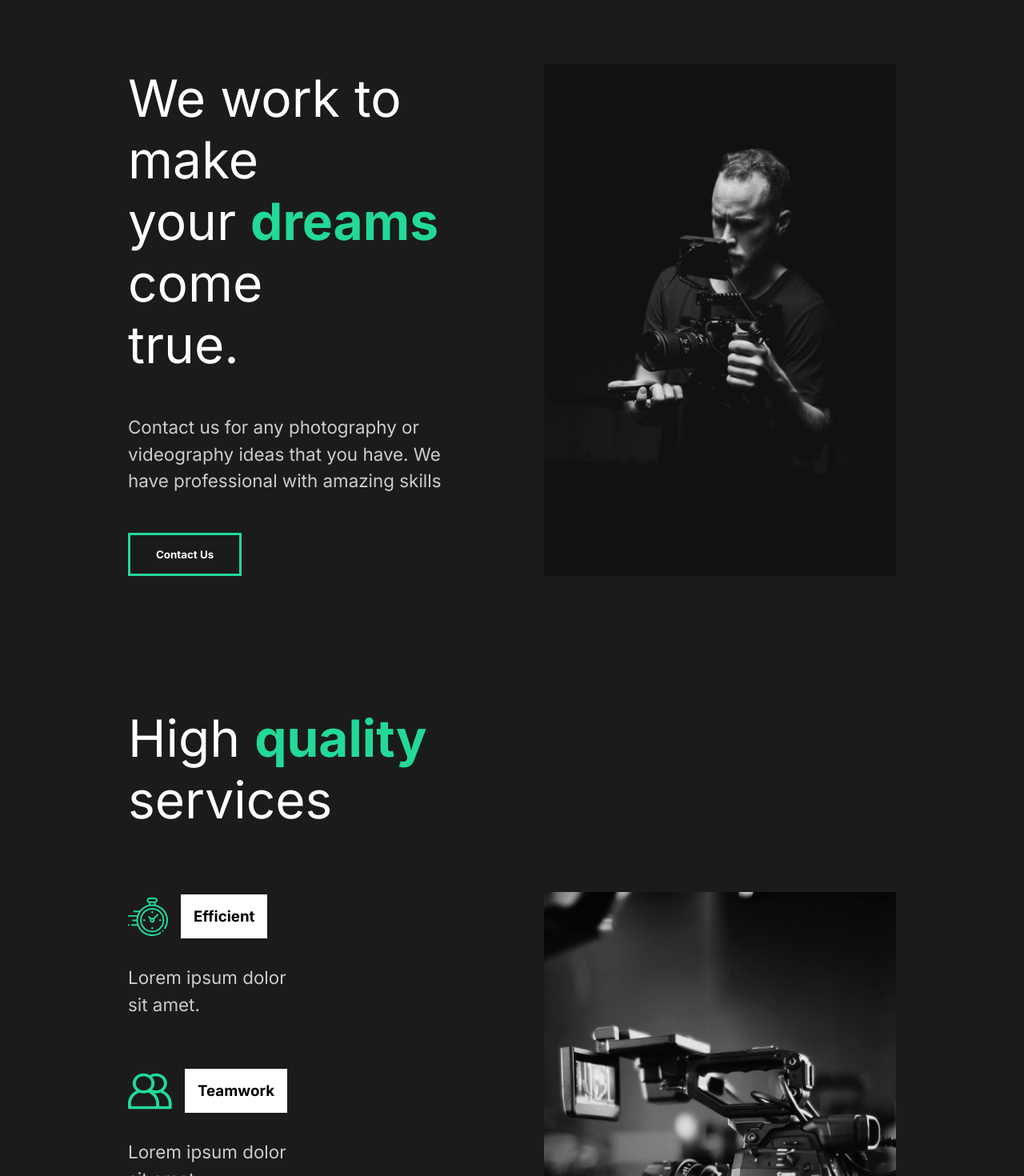
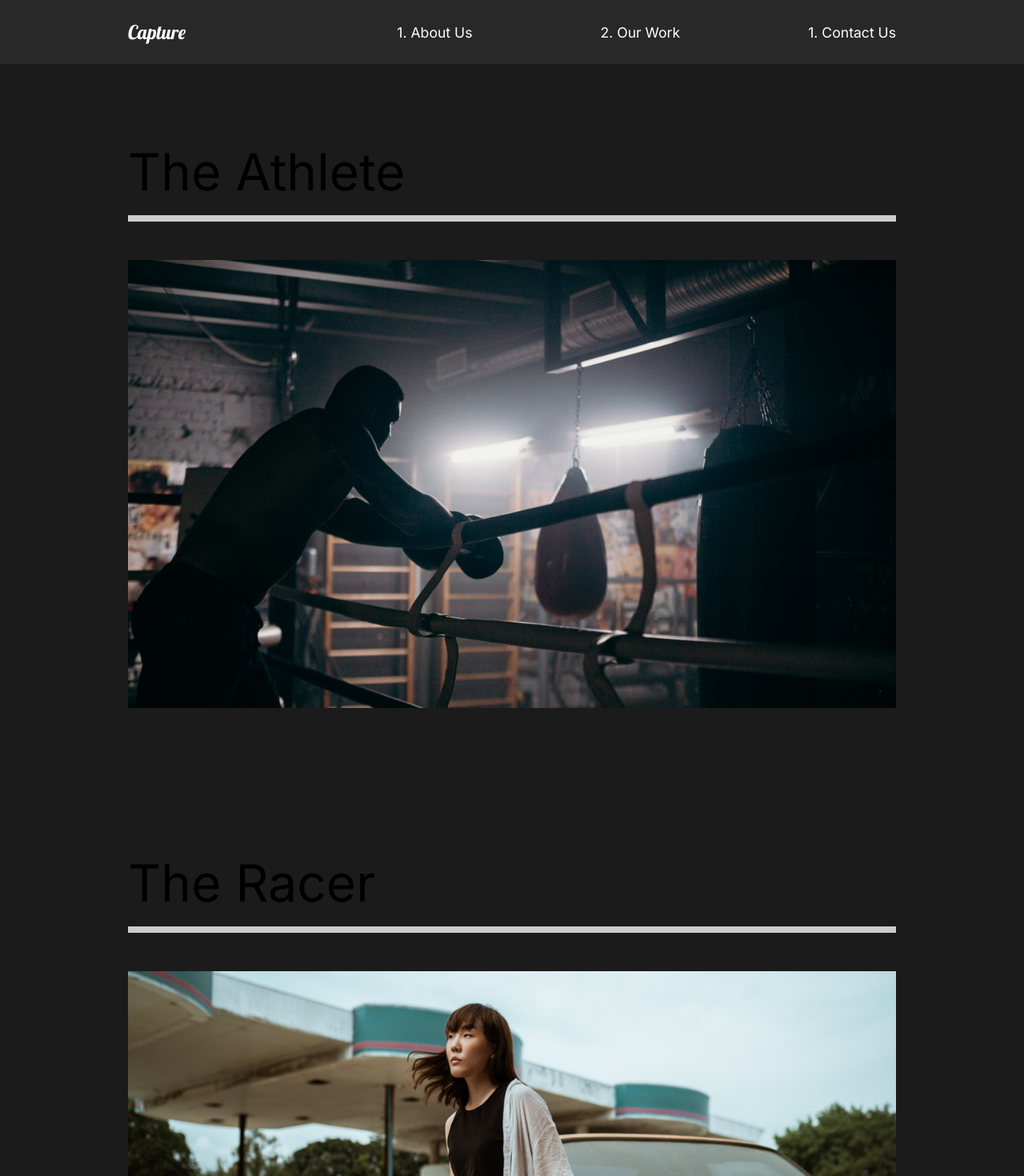
Before and after one commit to sidwp16/the-creative-react-course-capture, a React (Create React App) app: page /work in a window 1280 px wide. Shown: the top 1470 px of the page at 80% size. Built offline with nearby package versions, Linux system fonts and the light colour scheme.

Commit message:
11. Movie Details

```diff
--- a/src/App.js
+++ b/src/App.js
@@ -1,12 +1,32 @@
 import React from "react";
 import AboutUs from "./pages/AboutUs";
 import GlobalStyle from "./components/GlobalStyle";
+import Nav from "./components/Nav";
+import ContactUs from "./pages/ContactUs";
+import OurWork from "./pages/OurWork";
+import MovieDetail from "./pages/MovieDetail";
+import { Switch, Route } from "react-router-dom";
 
 function App() {
   return (
     <div className="App">
       <GlobalStyle />
-      <AboutUs />
+      <Nav />
+      <Switch>
+        <Route path="/" exact>
+          <AboutUs />
+        </Route>
+        <Route path="/work" exact>
+          {" "}
+          <OurWork />
+        </Route>
+        <Route path="/work/:id">
+          <MovieDetail />
+        </Route>
+        <Route path="/contact">
+          <ContactUs />
+        </Route>
+      </Switch>
     </div>
   );
 }
--- /dev/null
+++ b/src/components/Nav.js
@@ -0,0 +1,55 @@
+import React from "react";
+import styled from "styled-components";
+import { Link } from "react-router-dom";
+
+const Nav = () => {
+  return (
+    <StyledNav>
+      <h1>
+        <Link id="logo" to="/">
+          Capture
+        </Link>
+      </h1>
+      <ul>
+        <li>
+          <Link to="/">1. About Us</Link>
+        </li>
+        <li>
+          <Link to="/work">2. Our Work</Link>
+        </li>
+        <li>
+          <Link to="/contact">1. Contact Us</Link>
+        </li>
+      </ul>
+    </StyledNav>
+  );
+};
+
+const StyledNav = styled.nav`
+  min-height: 10vh;
+  display: flex;
+  margin: auto;
+  justify-content: space-between;
+  align-items: center;
+  padding: 1rem 10rem;
+  background: #282828;
+  a {
+    color: white;
+    text-decoration: none;
+  }
+  ul {
+    display: flex;
+    list-style: none;
+  }
+  #logo {
+    font-size: 1.5rem;
+    font-family: "Lobster", cursive;
+    font-weight: lighter;
+  }
+  li {
+    padding-left: 10rem;
+    position: relative;
+  }
+`;
+
+export default Nav;
--- a/src/index.js
+++ b/src/index.js
@@ -2,10 +2,13 @@
 import ReactDOM from "react-dom";
 import App from "./App";
 import reportWebVitals from "./reportWebVitals";
+import { BrowserRouter } from "react-router-dom";
 
 ReactDOM.render(
   <React.StrictMode>
-    <App />
+    <BrowserRouter>
+      <App />
+    </BrowserRouter>
   </React.StrictMode>,
   document.getElementById("root")
 );
--- /dev/null
+++ b/src/movieState.js
@@ -0,0 +1,81 @@
+//Import Images
+import athlete from './img/athlete-small.png';
+import goodtimes from './img/goodtimes-small.png';
+import theracer from './img/theracer-small.png';
+import athlete2 from './img/athlete2.png';
+import goodtimes2 from './img/good-times2.jpg';
+import theracer2 from './img/the-racer2.jpg';
+
+export const MovieState = () => {
+  return [
+    {
+      title: 'The Athlete',
+      mainImg: athlete,
+      secondaryImg: athlete2,
+      url: '/work/the-athlete',
+      awards: [
+        {
+          title: 'Truly A masterpiece',
+          description:
+            '“Lorem Ipsum is simply dummy text of the printing and typesetting industry.”',
+        },
+        {
+          title: 'Fresh look on a brutal sport.',
+          description:
+            '“Lorem Ipsum is simply dummy text of the printing and typesetting industry.”',
+        },
+        {
+          title: 'It’s okay lmao.',
+          description:
+            '“Lorem Ipsum is simply dummy text of the printing and typesetting industry.”',
+        },
+      ],
+    },
+    {
+      title: 'Good Times',
+      mainImg: goodtimes,
+      url: '/work/good-times',
+      secondaryImg: goodtimes2,
+      awards: [
+        {
+          title: 'Truly A masterpiece',
+          description:
+            '“Lorem Ipsum is simply dummy text of the printing and typesetting industry.”',
+        },
+        {
+          title: 'Fresh look on a brutal sport.',
+          description:
+            '“Lorem Ipsum is simply dummy text of the printing and typesetting industry.”',
+        },
+        {
+          title: 'It’s okay lmao.',
+          description:
+            '“Lorem Ipsum is simply dummy text of the printing and typesetting industry.”',
+        },
+      ],
+    },
+    {
+      title: 'The Racer',
+      mainImg: theracer,
+      url: '/work/the-racer',
+      secondaryImg: theracer2,
+      awards: [
+        {
+          title: 'Truly A masterpiece',
+          description:
+            '“Lorem Ipsum is simply dummy text of the printing and typesetting industry.”',
+        },
+        {
+          title: 'Fresh look on a brutal sport.',
+          description:
+            '“Lorem Ipsum is simply dummy text of the printing and typesetting industry.”',
+        },
+        {
+          title: 'It’s okay lmao.',
+          description:
+            '“Lorem Ipsum is simply dummy text of the printing and typesetting industry.”',
+        },
+      ],
+    },
+  ];
+};
--- /dev/null
+++ b/src/pages/ContactUs.js
@@ -0,0 +1,11 @@
+import React from "react";
+
+const ContactUs = () => {
+  return (
+    <div>
+      <h1>Contact Us</h1>
+    </div>
+  );
+};
+
+export default ContactUs;
--- /dev/null
+++ b/src/pages/MovieDetail.js
@@ -0,0 +1,101 @@
+import React, { useState, useEffect } from "react";
+import styled from "styled-components";
+import { useHistory } from "react-router-dom";
+import { MovieState } from "../movieState";
+
+const MovieDetail = () => {
+  const history = useHistory();
+  const url = history.location.pathname;
+  const [movies, setMovies] = useState(MovieState);
+  const [movie, setMovie] = useState(null);
+  useEffect(() => {
+    const currentMovie = movies.filter((stateMovie) => stateMovie.url === url);
+    setMovie(currentMovie[0]);
+  }, [movies, url]);
+  return (
+    <>
+      {movie && (
+        <Details>
+          <HeadLine>
+            <h2>{movie.title}</h2>
+            <img src={movie.mainImg} />
+          </HeadLine>
+          <Awards>
+            {movie.awards.map((award) => (
+              <Award title={award.title} description={award.description} />
+            ))}
+          </Awards>
+          <ImageDisplay>
+            <img src={movie.secondaryImg} alt="" />
+          </ImageDisplay>
+        </Details>
+      )}
+    </>
+  );
+};
+
+const Details = styled.div`
+  color: white;
+`;
+
+const HeadLine = styled.div`
+  min-height: 90vh;
+  padding-top: 20rem;
+  position: relative;
+  h2 {
+    position: absolute;
+    top: 10%;
+    left: 50%;
+    transform: translate(-50%, -10%);
+  }
+  img {
+    width: 100%;
+    height: 70vh;
+    object-fit: cover;
+  }
+`;
+
+const Awards = styled.div`
+  min-height: 80vh;
+  display: flex;
+  margin: 5rem 10rem;
+  align-items: center;
+  justify-content: space-around;
+`;
+
+const AwardStyle = styled.div`
+  padding: 5rem;
+  h3 {
+    font-size: 2rem;
+  }
+  .line {
+    width: 100%;
+    background: #23d997;
+    height: 0.5rem;
+    margin: 1rem 0rem;
+  }
+  p {
+    padding: 2rem 0rem;
+  }
+`;
+
+const ImageDisplay = styled.div`
+  min-height: 50vh;
+  img {
+    width: 100%;
+    height: 100vh;
+    object-fit: cover;
+  }
+`;
+
+const Award = ({ title, description }) => {
+  return (
+    <AwardStyle>
+      <h3>{title}</h3>
+      <div className="line"></div>
+      <p>{description}</p>
+    </AwardStyle>
+  );
+};
+
+export default MovieDetail;
--- /dev/null
+++ b/src/pages/OurWork.js
@@ -0,0 +1,58 @@
+import React from "react";
+import styled from "styled-components";
+import { Link } from "react-router-dom";
+import athlete from "../img/athlete-small.png";
+import theracer from "../img/theracer-small.png";
+import goodtimes from "../img/goodtimes-small.png";
+
+const OurWork = () => {
+  return (
+    <Work>
+      <Movie>
+        <h2>The Athlete</h2>
+        <div className="line"></div>
+        <Link to="/work/the-athlete">
+          <img src={athlete} alt="athlete" />
+        </Link>
+      </Movie>
+      <Movie>
+        <h2>The Racer</h2>
+        <div className="line"></div>
+        <Link to="/work/the-racer">
+          <img src={theracer} alt="athlete" />
+        </Link>
+      </Movie>
+      <Movie>
+        <h2>Good Times</h2>
+        <div className="line"></div>
+        <Link to="/work/good-times">
+          <img src={goodtimes} alt="athlete" />
+        </Link>
+      </Movie>
+    </Work>
+  );
+};
+
+const Work = styled.div`
+  min-height: 100vh;
+  overflow: hidden;
+  padding: 5rem 10rem;
+  h2 {
+    padding: 1rem 0rem;
+  }
+`;
+const Movie = styled.div`
+  padding-bottom: 10rem;
+  .line {
+    height: 0.5rem;
+    background: #cccccc;
+    margin-bottom: 3rem;
+  }
+  img {
+    width: 100%;
+    height: 70vh;
+    object-fit: cover;
+  }
+`;
+
+export default OurWork;
```
